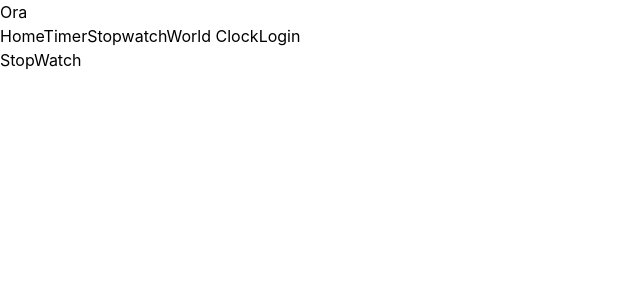
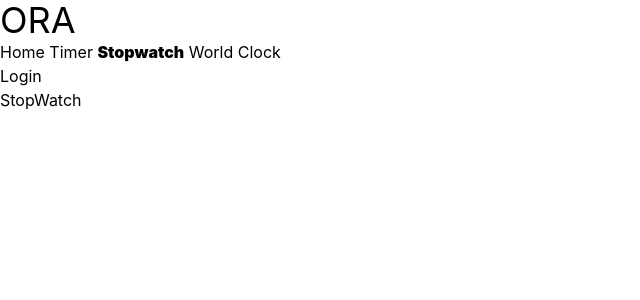
Before and after one commit to gusainyashaswi/Ora, a React (Vite) app: page /stopwatch in a window 1280 px wide. Shown: the top 300 px of the page, without its empty margins (0-640 px from the left). Built offline with nearby package versions, Linux system fonts and the light colour scheme.

Commit message:
refactor: update Navbar component to use NavLink for better active link styling and restructure MainLayout

```diff
--- a/src/components/Navbar/Navbar.jsx
+++ b/src/components/Navbar/Navbar.jsx
@@ -1,18 +1,37 @@
 import React from 'react'
-import { Link } from 'react-router-dom'
+import { NavLink } from 'react-router-dom'
 
 function Navbar() {
   return (
     <nav>
-        <h1>
-            Ora
-        </h1>
 
-        <Link to="/">Home</Link>
-        <Link to="/timer">Timer</Link>
-        <Link to="/stopwatch">Stopwatch</Link>
-        <Link to="/worldclock">World Clock</Link>
-        <Link to="/login">Login</Link>
+        <div>
+         <NavLink to="/" className='text-4xl'>ORA</NavLink>
+        </div>
+
+        <div>
+
+          <NavLink to="/" className={({ isActive }) =>
+          isActive ? "font-black" : ""
+          }>Home</NavLink>{" "}
+
+          <NavLink to="/timer" className={({ isActive }) =>
+          isActive ? "font-black" : ""
+          }>Timer</NavLink>{" "}
+
+          <NavLink to="/stopwatch" className={({ isActive }) =>
+          isActive ? "font-black" : ""
+          }>Stopwatch</NavLink>{" "}
+
+          <NavLink to="/worldclock" className={({ isActive }) =>
+          isActive ? "font-black" : ""
+          }>World Clock</NavLink>{" "}
+
+        </div>
+
+        <div>
+          <NavLink to="/login">Login</NavLink>
+        </div>
 
     </nav>
   )
--- a/src/layouts/MainLayout.jsx
+++ b/src/layouts/MainLayout.jsx
@@ -3,10 +3,12 @@ import Navbar from '../components/Navbar/Navbar'
 
 function MainLayout({children}) {
   return (
-    <>
-    <Navbar/>
-    {children}
-    </>
+    <div>
+        <Navbar/>
+        <main>
+        {children}
+        </main>
+    </div>
   )
 }
 
```
